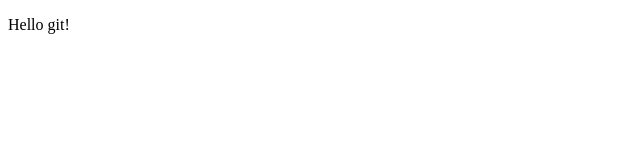
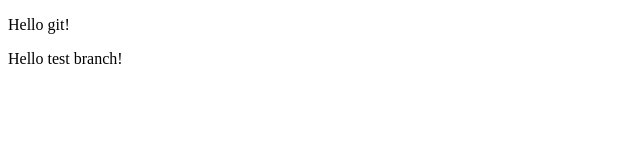
Before and after one commit to yyyytt/test_repo, a plain HTML site: page index.html in a window 1280 px wide. Shown: the whole page, without its empty margins (0-640 px from the left). Drawn offline with Linux system fonts and the light colour scheme.

Commit message:
branch作った

```diff
--- a/index.html
+++ b/index.html
@@ -11,6 +11,7 @@
 <body>
     <p>Hello git!
     </p>
+    <p>Hello test branch!</p>
 </body>
 
 </html>
```
